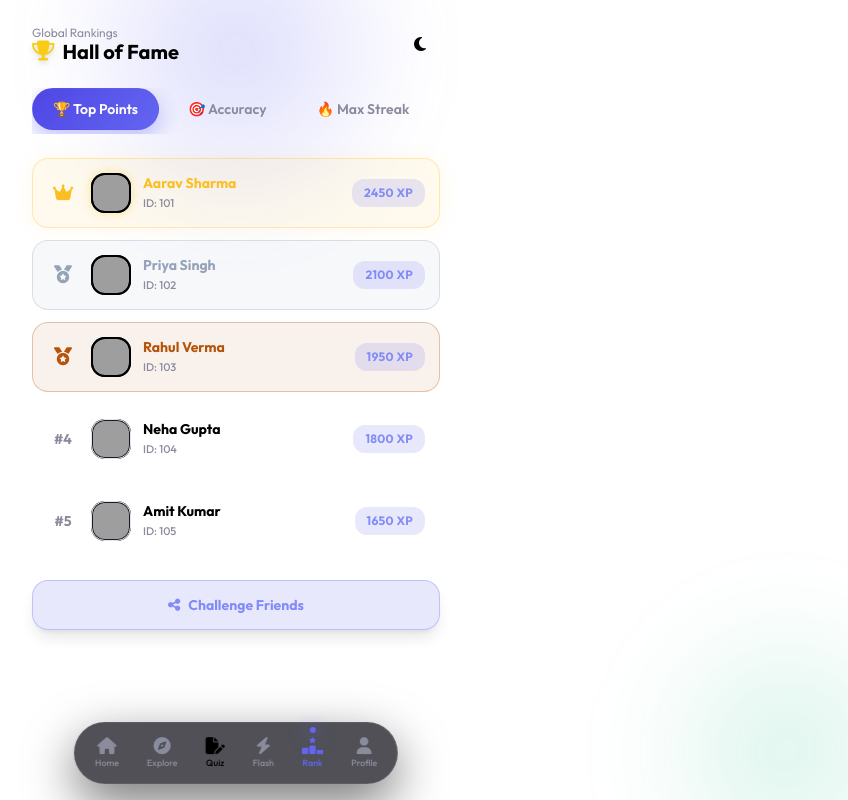
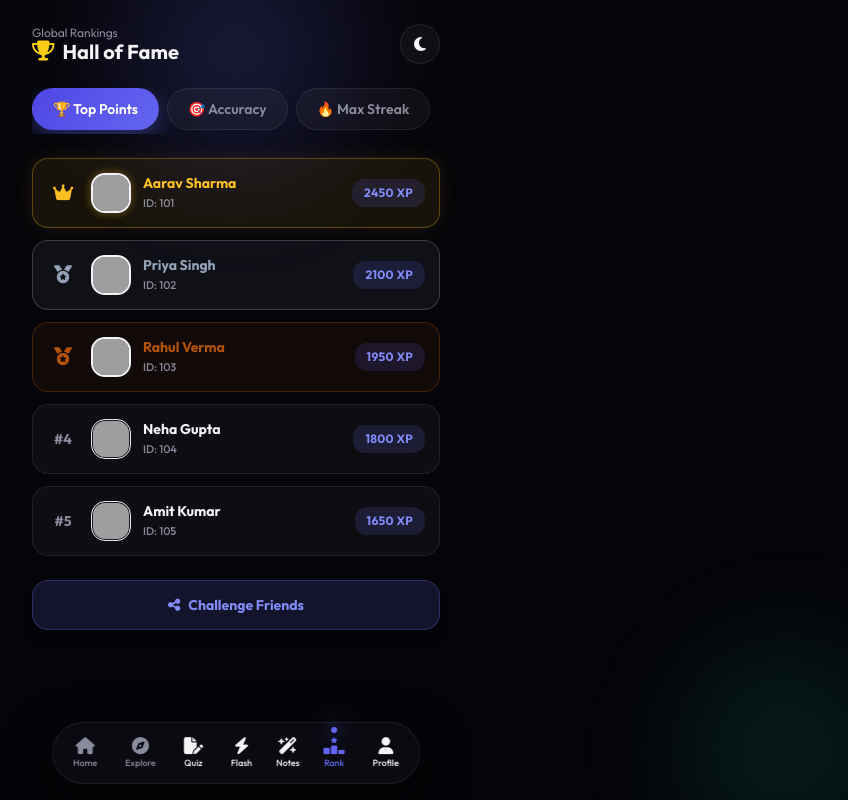
Before and after one commit to itsh4ro5/botupdate, a Python web app: template templates/leaderboard.html in a window 1280 px wide. Shown: the whole page, without its empty margins (404-1252 px from the left). Run offline with Jinja, Linux system fonts and the light colour scheme; the template is opened without the code that fills it, so the values that code supplies are empty; some libraries are stand-ins or nearby versions; grey boxes are pictures that could not be loaded.

Commit message:
Refactor bottom navigation dock HTML structure

```diff
--- a/templates/leaderboard.html
+++ b/templates/leaderboard.html
@@ -64,7 +64,7 @@
       -webkit-tap-highlight-color: transparent;
       -webkit-touch-callout: none; /* Long press popup hide karega iOS pe */
       user-select: none; /* Text selection band karega */
-    }}
+    }
 
     body {
       background: var(--bg);
@@ -236,14 +236,13 @@
 
   </div>
 
-  <!-- ===== Floating Bottom Dock ===== -->
-  <nav class="fixed bottom-4 left-1/2 z-30 -translate-x-1/2" oncontextmenu="return false;">
+  <!-- Bottom Navigation Dock -->
+  <nav id="bottomDock" class="fixed bottom-4 left-1/2 z-30 -translate-x-1/2 transition-transform duration-300" oncontextmenu="return false;">
     <div class="dock flex items-center gap-1 rounded-full px-2 py-2">
       <div onclick="window.location.href='/'" class="dock-item relative flex flex-col items-center gap-0.5 rounded-full px-3 py-1.5 text-muted cursor-pointer">
         <span class="dock-glow absolute -top-1 h-1.5 w-1.5 rounded-full bg-indigo-neon"></span>
         <i class="fa-solid fa-house text-[17px]"></i><span class="text-[9px] font-medium">Home</span>
       </div>
-
       <div onclick="window.location.href='/explore'" class="dock-item relative flex flex-col items-center gap-0.5 rounded-full px-3 py-1.5 text-muted cursor-pointer">
         <span class="dock-glow absolute -top-1 h-1.5 w-1.5 rounded-full bg-indigo-neon"></span>
         <i class="fa-solid fa-compass text-[17px]"></i><span class="text-[9px] font-medium">Explore</span>
@@ -254,17 +253,22 @@
         <i class="fa-solid fa-file-pen text-[17px]"></i><span class="text-[9px] font-medium">Quiz</span>
       </div>
 
-      <div onclick="window.location.href='/flash'" class="dock-item relative flex flex-col items-center gap-0.5 rounded-full px-3 py-1.5 text-muted cursor-pointer">
+      <div onclick="window.location.href='/flash'" class="dock-item relative flex flex-col items-center gap-0.5 rounded-full px-3 py-1.5 cursor-pointer">
         <span class="dock-glow absolute -top-1 h-1.5 w-1.5 rounded-full bg-indigo-neon"></span>
         <i class="fa-solid fa-bolt text-[17px]"></i><span class="text-[9px] font-medium">Flash</span>
       </div>
 
-      <div onclick="window.location.href='/leaderboard'" class="dock-item active relative flex flex-col items-center gap-0.5 rounded-full px-3 py-1.5 text-muted cursor-pointer">
+      <div onclick="window.location.href='/extractor'" class="dock-item relative flex flex-col items-center gap-0.5 rounded-full px-2 py-1.5 cursor-pointer">
+        <span class="dock-glow absolute -top-1 h-1.5 w-1.5 rounded-full bg-indigo-neon"></span>
+        <i class="fa-solid fa-wand-magic-sparkles text-[17px]"></i><span class="text-[9px] font-medium">Notes</span>
+      </div>
+
+      <div onclick="window.location.href='/leaderboard'" class="dock-item active relative flex flex-col items-center gap-0.5 rounded-full px-3 py-1.5 cursor-pointer">
         <span class="dock-glow absolute -top-1 h-1.5 w-1.5 rounded-full bg-indigo-neon"></span>
         <i class="fa-solid fa-ranking-star text-[17px]"></i><span class="text-[9px] font-medium">Rank</span>
       </div>
 
-      <div onclick="window.location.href='/profile'" class="dock-item relative flex flex-col items-center gap-0.5 rounded-full px-3 py-1.5 text-muted cursor-pointer">
+      <div onclick="window.location.href='/profile'" class="dock-item relative flex flex-col items-center gap-0.5 rounded-full px-3 py-1.5 cursor-pointer">
         <span class="dock-glow absolute -top-1 h-1.5 w-1.5 rounded-full bg-indigo-neon"></span>
         <i class="fa-solid fa-user text-[17px]"></i><span class="text-[9px] font-medium">Profile</span>
       </div>
```
